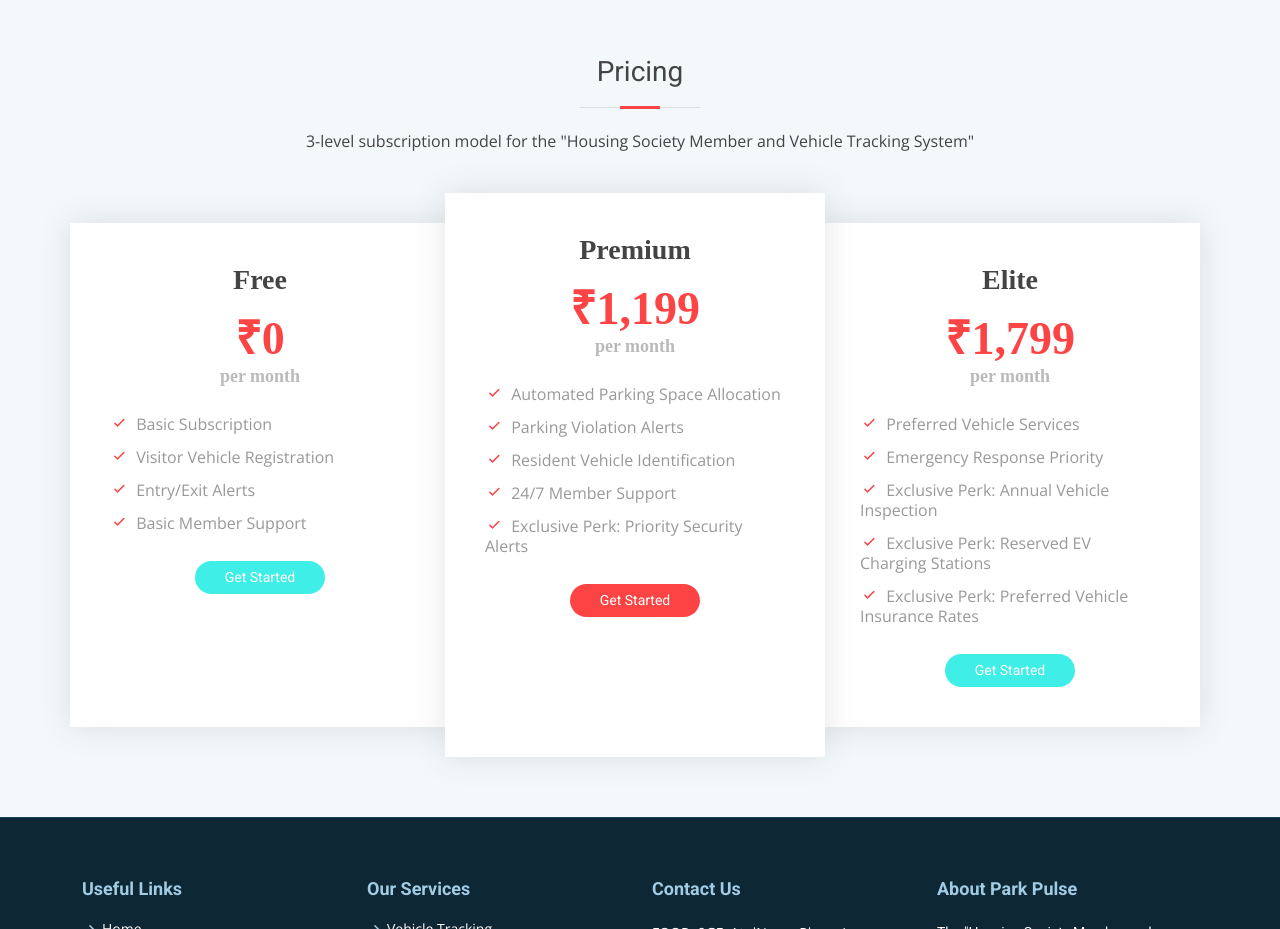
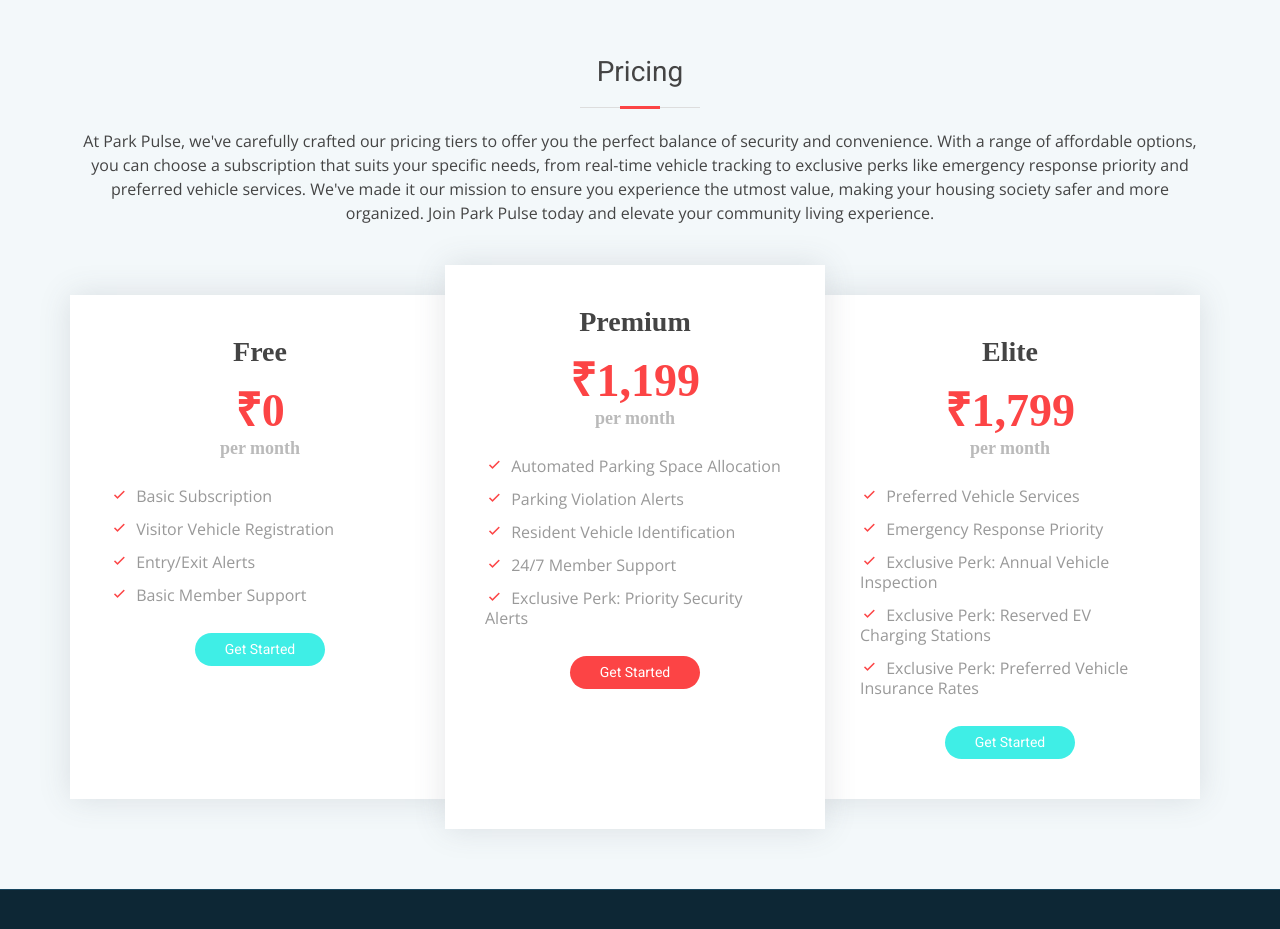
Before and after one commit to ACEGX25/Moderna, a plain HTML site: page services.html in a window 1280 px wide. Shown: the part 2600-3529 px from the top of the page. Drawn offline with nearby package versions, Linux system fonts and the light colour scheme.

Commit message:
added para

```diff
--- a/services.html
+++ b/services.html
@@ -240,7 +240,7 @@
 
         <div class="section-title">
           <h2>Pricing</h2>
-          <p>3-level subscription model for the "Housing Society Member and Vehicle Tracking System"</p>
+          <p>At Park Pulse, we've carefully crafted our pricing tiers to offer you the perfect balance of security and convenience. With a range of affordable options, you can choose a subscription that suits your specific needs, from real-time vehicle tracking to exclusive perks like emergency response priority and preferred vehicle services. We've made it our mission to ensure you experience the utmost value, making your housing society safer and more organized. Join Park Pulse today and elevate your community living experience.</p>
         </div>
 
         <div class="row no-gutters">
```
